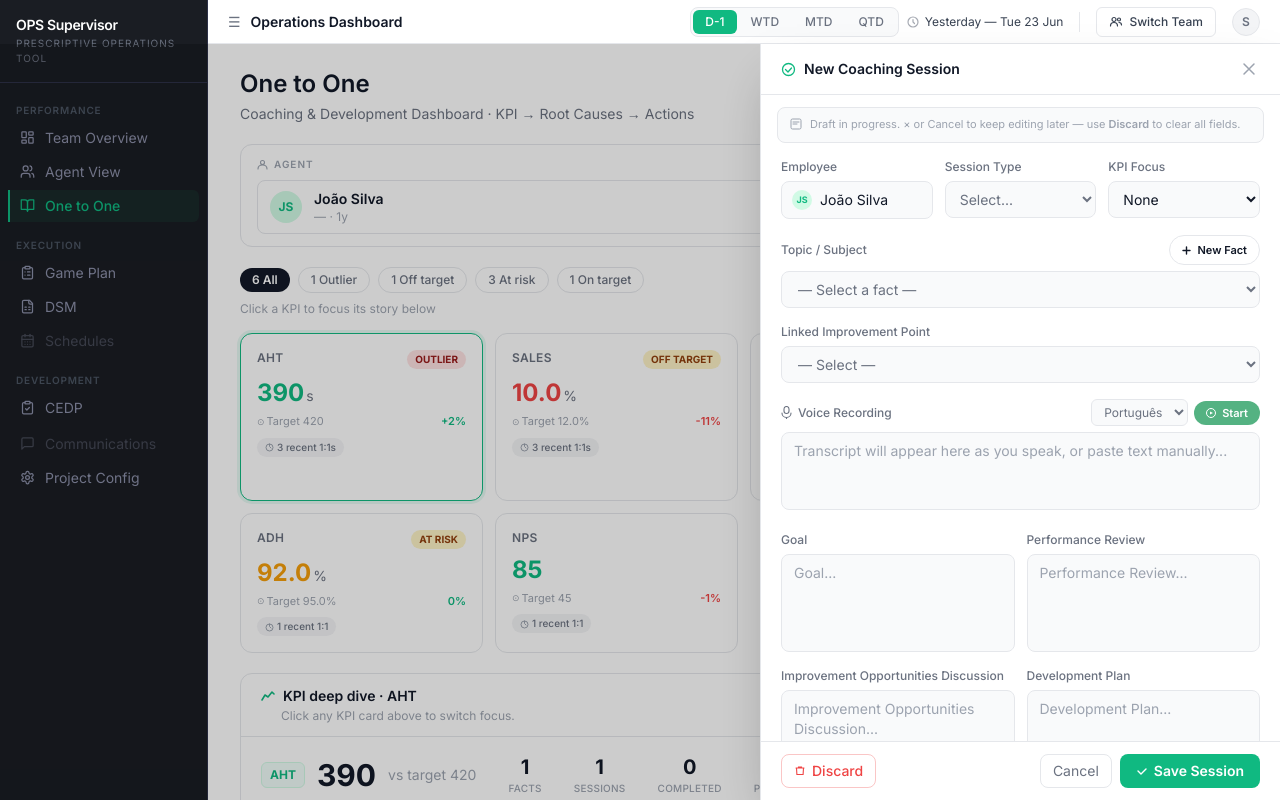
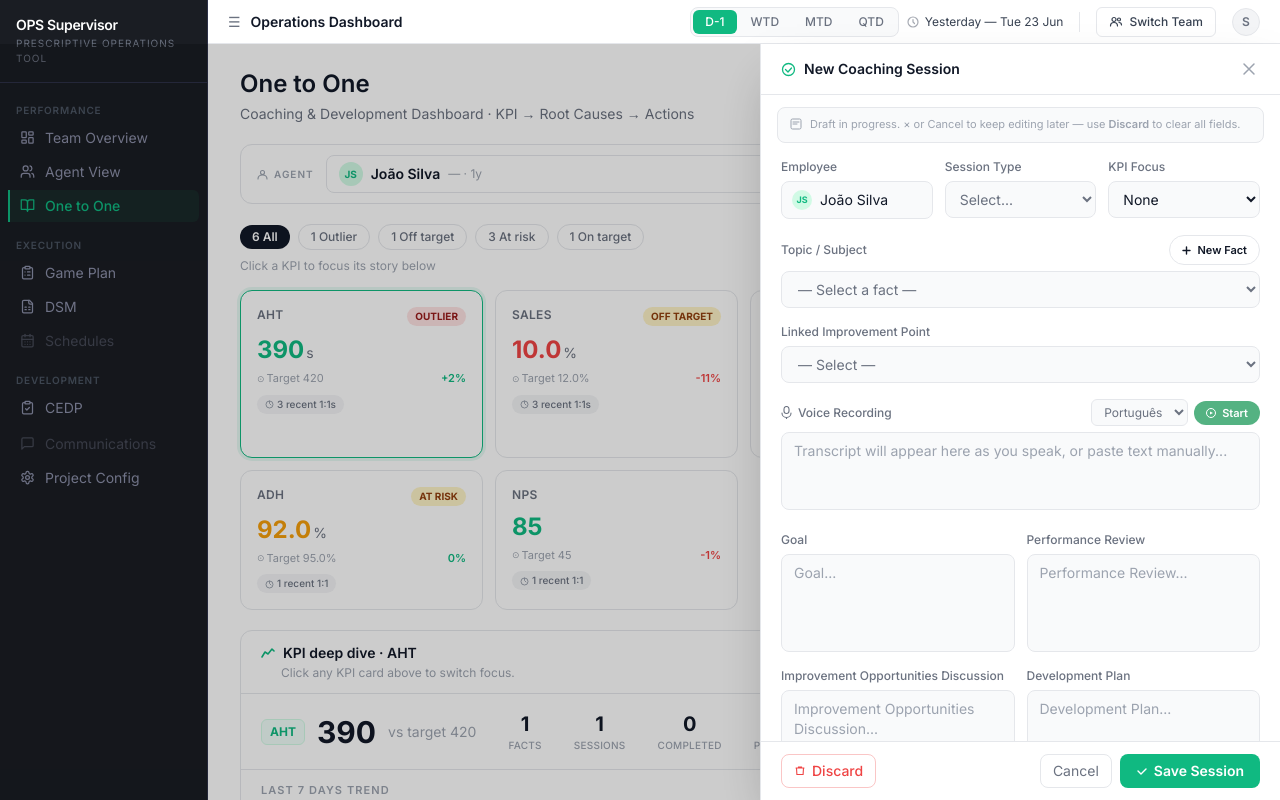
Before and after one commit to andresromero-blip/ops-supervisor-prototypes, a Next.js app: page /projects/20260620-one-to-one in a window 1280 px wide. Both pictures are taken after a click on the button "+ New Session". Shown: the top 800 px of the page. Built offline with nearby package versions, Linux system fonts and the light colour scheme.

Commit message:
Update page.tsx

```diff
--- a/app/projects/20260620-one-to-one/page.tsx
+++ b/app/projects/20260620-one-to-one/page.tsx
@@ -191,14 +191,16 @@ export default function OneToOnePage() {
             <p className="text-sm text-text-secondary m-0">Coaching & Development Dashboard · KPI → Root Causes → Actions</p>
           </div>
 
-          {/* Agent module */}
-          <div className="border border-border rounded-xl px-4 pt-3 pb-3 mb-5 bg-surface">
+          {/* Agent module — collapses when session panel is open */}
+          <div className="border border-border rounded-xl mb-5 bg-surface overflow-hidden transition-all">
+            {!showSession ? (
+              /* Full view: label + selector + buttons */
+              <div className="px-4 pt-3 pb-3">
                 <p className="text-[10px] font-semibold uppercase tracking-widest text-text-tertiary mb-2 flex items-center gap-1.5">
                   <svg width="11" height="11" viewBox="0 0 11 11" fill="none"><circle cx="5.5" cy="3.5" r="2" stroke="#9CA3AF" strokeWidth="1.1"/><path d="M1 10c0-2.5 2.02-4 4.5-4s4.5 1.5 4.5 4" stroke="#9CA3AF" strokeWidth="1.1" strokeLinecap="round"/></svg>
                   AGENT
                 </p>
                 <div className="flex items-center gap-3">
-              {/* Agent selector */}
                   <div className="flex items-center gap-3 border border-border rounded-lg px-3 py-2 bg-white cursor-pointer hover:border-brand/40 transition-colors flex-1 min-w-0">
                     <div className="w-8 h-8 rounded-full bg-brand-light flex items-center justify-center text-brand text-xs font-bold flex-shrink-0">
                       {agent.initials}
@@ -209,7 +211,6 @@ export default function OneToOnePage() {
                     </div>
                     <svg width="14" height="14" viewBox="0 0 14 14" fill="none" className="flex-shrink-0"><path d="M3 5.5l4 4 4-4" stroke="#9CA3AF" strokeWidth="1.3" strokeLinecap="round"/></svg>
                   </div>
-              {/* CEDP + New Session */}
                   <button className="flex items-center gap-1.5 px-3 py-2 border border-border rounded-lg text-sm text-text-secondary bg-surface hover:border-brand/40 transition-colors flex-shrink-0 whitespace-nowrap">
                     <svg width="13" height="13" viewBox="0 0 13 13" fill="none"><rect x="1" y="1.5" width="11" height="10" rx="1.5" stroke="#6B7280" strokeWidth="1.1"/><path d="M4 5h5M4 8h3" stroke="#6B7280" strokeWidth="1.1" strokeLinecap="round"/></svg>
                     CEDP
@@ -222,6 +223,23 @@ export default function OneToOnePage() {
                     + New Session
                   </button>
                 </div>
+              </div>
+            ) : (
+              /* Collapsed view when session panel is open: compact single row */
+              <div className="px-4 py-2.5 flex items-center gap-3">
+                <p className="text-[10px] font-semibold uppercase tracking-widest text-text-tertiary flex items-center gap-1.5 flex-shrink-0">
+                  <svg width="11" height="11" viewBox="0 0 11 11" fill="none"><circle cx="5.5" cy="3.5" r="2" stroke="#9CA3AF" strokeWidth="1.1"/><path d="M1 10c0-2.5 2.02-4 4.5-4s4.5 1.5 4.5 4" stroke="#9CA3AF" strokeWidth="1.1" strokeLinecap="round"/></svg>
+                  AGENT
+                </p>
+                <div className="flex items-center gap-2 border border-border rounded-lg px-3 py-1.5 bg-white flex-1 min-w-0">
+                  <div className="w-6 h-6 rounded-full bg-brand-light flex items-center justify-center text-brand text-[10px] font-bold flex-shrink-0">
+                    {agent.initials}
+                  </div>
+                  <span className="text-sm font-semibold text-text-primary truncate">{agent.name}</span>
+                  <span className="text-xs text-text-tertiary flex-shrink-0">— · {agent.tenure}</span>
+                </div>
+              </div>
+            )}
           </div>
 
           {/* KPI filter bar */}
```
Lines whose indentation alone changed are shown as unchanged.
